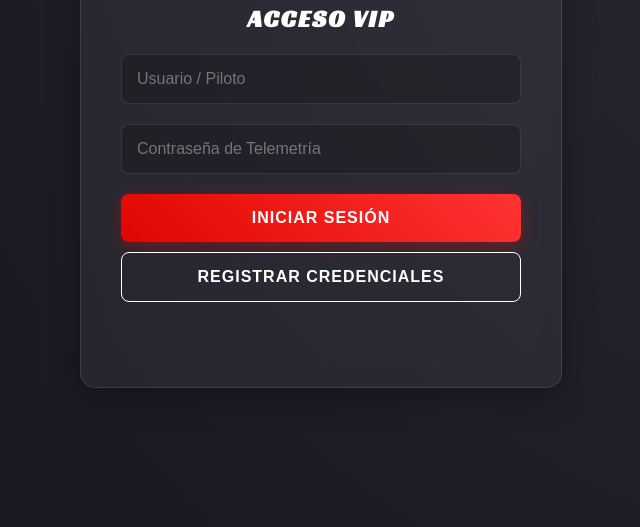
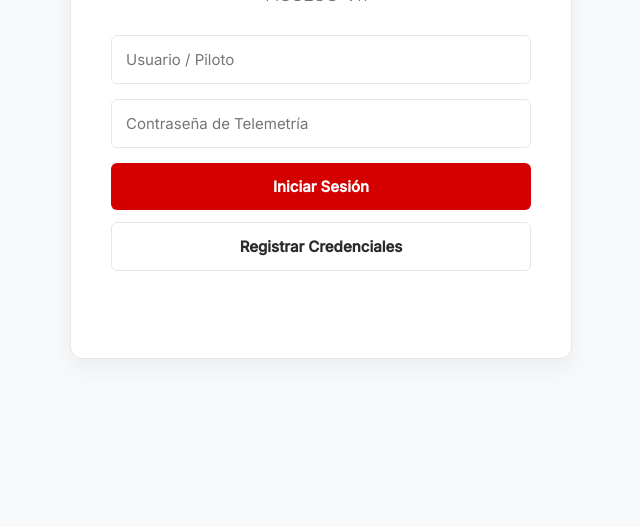
Before and after one commit to Parsival777/Acts-Desarrollo-Full-Stack---Alan-Anduaga-, a website: page Act4/public/index.html in a window 1280 px wide. Shown: the part 273-800 px from the top of the page, without its empty margins (319-959 px from the left). Drawn offline with Linux system fonts and the light colour scheme.

Commit message:
Refactor CSS styles for improved design and readability

```diff
--- a/Act4/public/css/styles.css
+++ b/Act4/public/css/styles.css
@@ -1,117 +1,118 @@
 
-@import url('https://fonts.googleapis.com/css2?family=Racing+Sans+One&family=Roboto:wght@300;400;700&display=swap');
+@import url('https://fonts.googleapis.com/css2?family=Montserrat:wght@400;600;700&family=Inter:wght@300;400;500&display=swap');
 
 :root {
-    --f1-red: #e10600;
-    --f1-dark: #15151e;
-    --glass-bg: rgba(255, 255, 255, 0.05);
-    --glass-border: rgba(255, 255, 255, 0.1);
+    --primary-red: #D50000;
+    --dark-grey: #2B2B2B;
+    --light-bg: #F8F9FA;
+    --white: #FFFFFF;
+    --border-color: #E5E7EB;
+    --text-main: #1F2937;
+    --text-muted: #6B7280;
 }
 
 body {
     margin: 0;
-    font-family: 'Roboto', sans-serif;
-    background-color: var(--f1-dark);
-    background-image: radial-gradient(circle at top right, #2a2a35, var(--f1-dark));
-    color: white;
+    font-family: 'Inter', sans-serif;
+    background-color: var(--light-bg);
+    color: var(--text-main);
     min-height: 100vh;
     display: flex;
     justify-content: center;
     align-items: center;
-    overflow: hidden;
 }
 
 
 .glass-panel {
-    background: var(--glass-bg);
-    backdrop-filter: blur(10px);
-    -webkit-backdrop-filter: blur(10px);
-    border: 1px solid var(--glass-border);
-    border-radius: 15px;
+    background: var(--white);
+    border: 1px solid var(--border-color);
+    border-radius: 12px;
     padding: 40px;
     width: 100%;
-    max-width: 400px;
-    box-shadow: 0 8px 32px 0 rgba(0, 0, 0, 0.37);
-    transition: transform 0.3s ease;
+    max-width: 420px;
+    box-shadow: 0 10px 25px rgba(0, 0, 0, 0.05);
 }
 
-.glass-panel:hover {
-    transform: translateY(-5px);
+#dashboardSection.glass-panel {
+    max-width: 800px;
 }
 
 h1, h2 {
-    font-family: 'Racing Sans One', cursive;
+    font-family: 'Montserrat', sans-serif;
     text-align: center;
-    letter-spacing: 2px;
-    color: white;
-    text-transform: uppercase;
+    color: var(--dark-grey);
+    margin: 0 0 10px 0;
 }
 
 h1 {
-    font-size: 2.5rem;
-    margin-bottom: 5px;
-    text-shadow: 0 0 10px var(--f1-red);
+    font-size: 2rem;
+    font-weight: 700;
+    letter-spacing: -0.5px;
+}
+
+h2 {
+    font-size: 1rem;
+    font-weight: 400;
+    color: var(--text-muted);
+    margin-bottom: 30px;
+    text-transform: uppercase;
+    letter-spacing: 1px;
 }
 
 
 .input-group {
-    margin-bottom: 20px;
-    position: relative;
+    margin-bottom: 15px;
 }
 
 input {
     width: 100%;
-    padding: 15px;
-    background: rgba(0, 0, 0, 0.2);
-    border: 1px solid var(--glass-border);
-    border-radius: 8px;
-    color: white;
-    font-size: 16px;
+    padding: 14px;
+    background: #FFFFFF;
+    border: 1px solid var(--border-color);
+    border-radius: 6px;
+    color: var(--text-main);
+    font-size: 15px;
     box-sizing: border-box;
-    transition: all 0.3s ease;
+    transition: border-color 0.2s ease;
+    font-family: 'Inter', sans-serif;
 }
 
 input:focus {
     outline: none;
-    border-color: var(--f1-red);
-    box-shadow: 0 0 15px rgba(225, 6, 0, 0.3);
+    border-color: var(--primary-red);
 }
 
 
 .btn {
     width: 100%;
-    padding: 15px;
+    padding: 14px;
     border: none;
-    border-radius: 8px;
-    font-weight: bold;
-    font-size: 16px;
+    border-radius: 6px;
+    font-weight: 600;
+    font-size: 15px;
     cursor: pointer;
-    text-transform: uppercase;
-    letter-spacing: 1px;
-    transition: all 0.3s ease;
-    margin-bottom: 10px;
+    transition: background-color 0.2s ease;
+    margin-bottom: 12px;
+    font-family: 'Inter', sans-serif;
 }
 
 .btn-primary {
-    background: linear-gradient(45deg, var(--f1-red), #ff3333);
-    color: white;
-    box-shadow: 0 4px 15px rgba(225, 6, 0, 0.4);
+    background-color: var(--primary-red);
+    color: var(--white);
 }
 
 .btn-primary:hover {
-    box-shadow: 0 6px 20px rgba(225, 6, 0, 0.6);
-    transform: scale(1.02);
+    background-color: #B70000;
 }
 
 .btn-secondary {
-    background: transparent;
-    border: 1px solid white;
-    color: white;
+    background-color: var(--white);
+    border: 1px solid var(--border-color);
+    color: var(--dark-grey);
 }
 
 .btn-secondary:hover {
-    background: white;
-    color: var(--f1-dark);
+    background-color: var(--light-bg);
 }
 
 
@@ -119,6 +120,7 @@ input:focus {
     text-align: center;
     margin-top: 15px;
     font-size: 0.9rem;
+    font-weight: 500;
     min-height: 20px;
 }
 
@@ -131,16 +133,23 @@ input:focus {
 .f1-table {
     width: 100%;
     border-collapse: collapse;
-    margin-top: 20px;
+    margin-top: 10px;
 }
 
 .f1-table th, .f1-table td {
-    padding: 12px;
+    padding: 15px 10px;
     text-align: left;
-    border-bottom: 1px solid var(--glass-border);
+    border-bottom: 1px solid var(--border-color);
 }
 
 .f1-table th {
-    color: var(--f1-red);
-    font-family: 'Racing Sans One', cursive;
+    color: var(--text-muted);
+    font-size: 0.85rem;
+    text-transform: uppercase;
+    letter-spacing: 0.5px;
+    font-weight: 600;
 }
+
+.f1-table td {
+    font-size: 0.95rem;
+}
```
